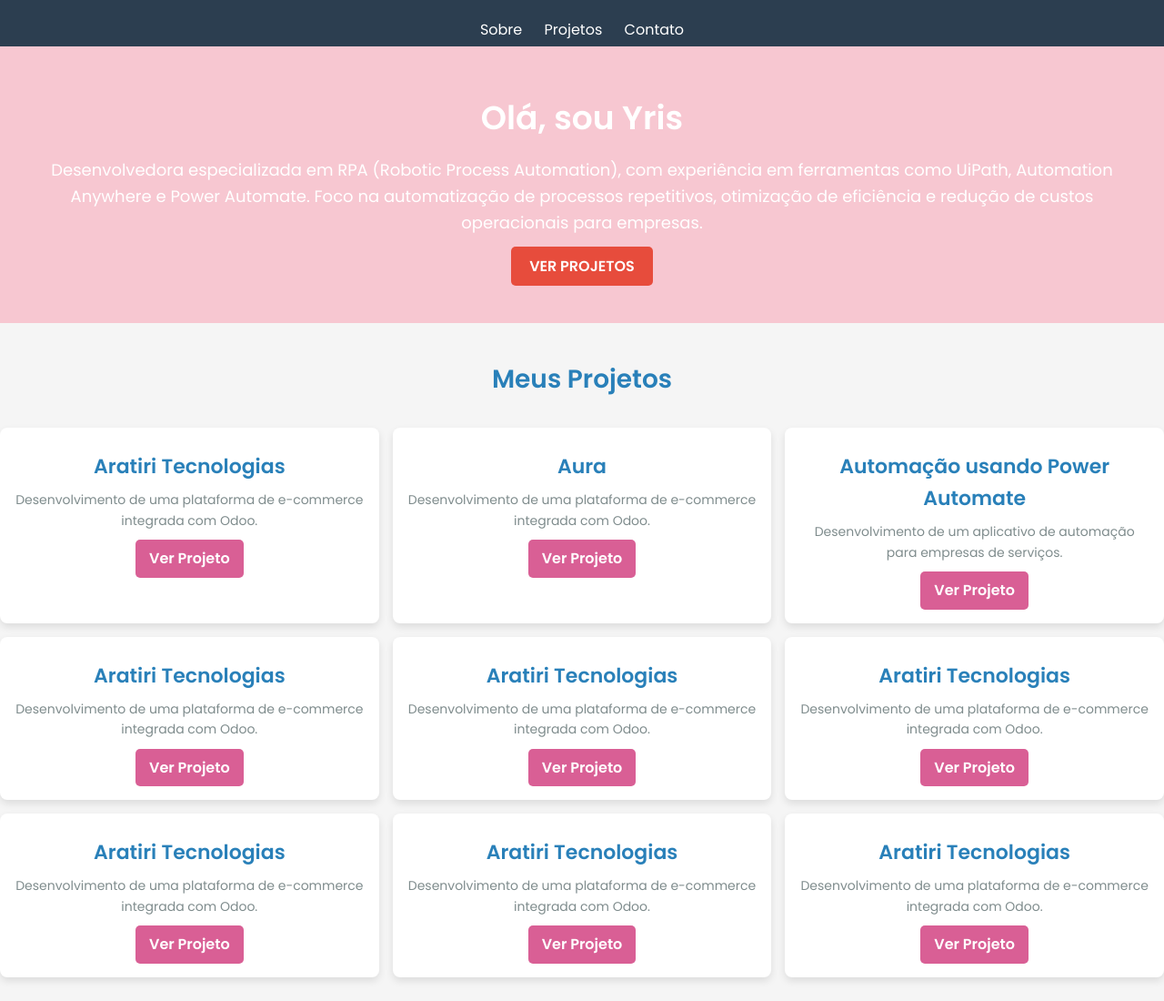
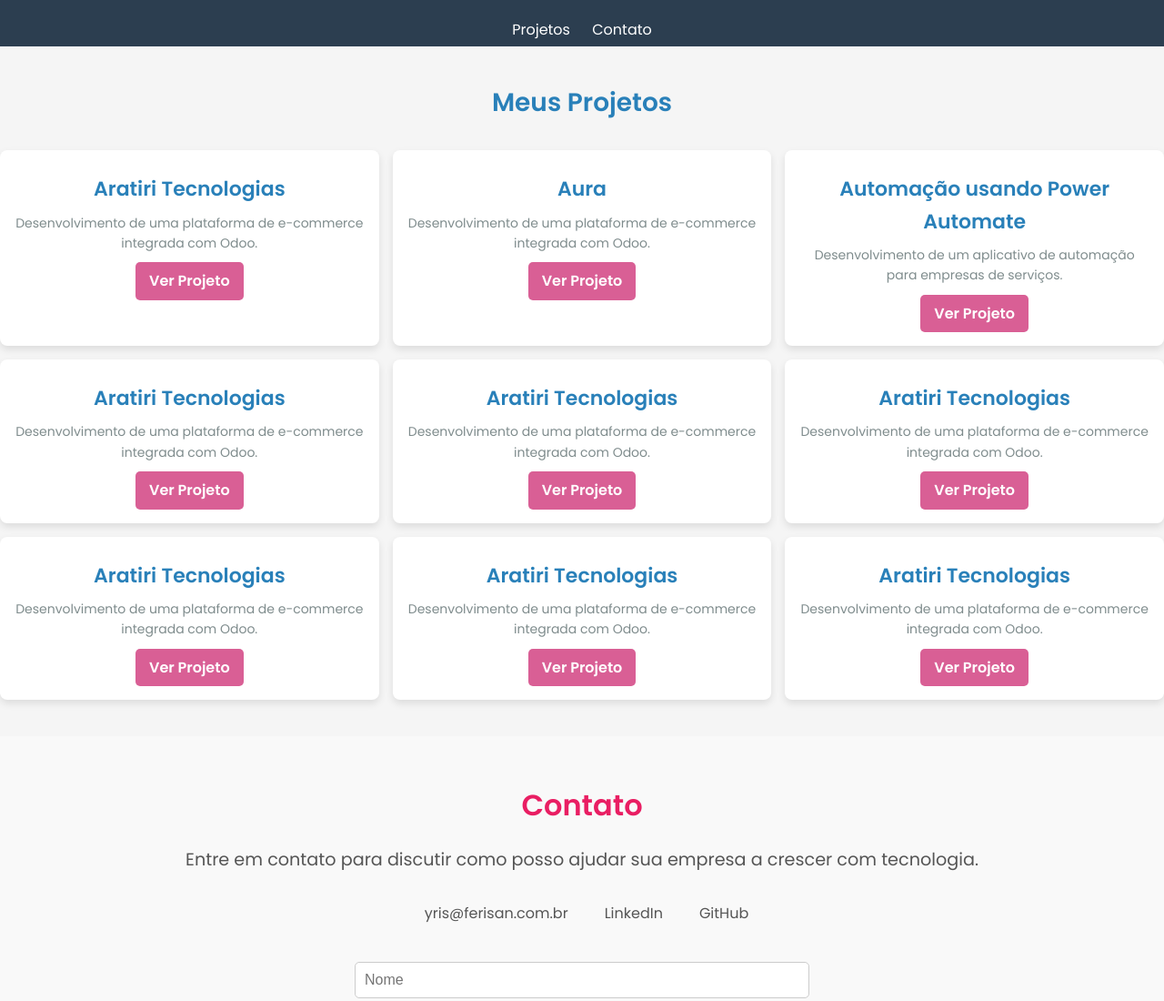
Before and after one commit to yrisferreira/portifolio, a plain HTML site: page index.html in a window 1280 px wide. Shown: the top 1100 px of the page at 91% size. Drawn offline with Linux system fonts and the light colour scheme.

Commit message:
Update index.html

```diff
--- a/index.html
+++ b/index.html
@@ -15,22 +15,12 @@
   <header>
       <nav>
         <ul>
-          <li><a href="#sobre">Sobre</a></li>
           <li><a href="#projetos">Projetos</a></li>
           <li><a href="#contato">Contato</a></li>
         </ul>
       </nav>
     </div>
   </header>
-
-  <!-- Seção Hero -->
-  <section id="hero">
-    <div class="container">
-      <h2>Olá, sou Yris </h2>
-      <p>Desenvolvedora especializada em RPA (Robotic Process Automation), com experiência em ferramentas como UiPath, Automation Anywhere e Power Automate. Foco na automatização de processos repetitivos, otimização de eficiência e redução de custos operacionais para empresas.</p>
-      <a href="#projetos" class="btn">Ver Projetos</a>
-    </div>
-  </section>
   <!-- Meus Projetos -->
   <section id="projetos" class="container">
     <h2>Meus Projetos</h2>
```
